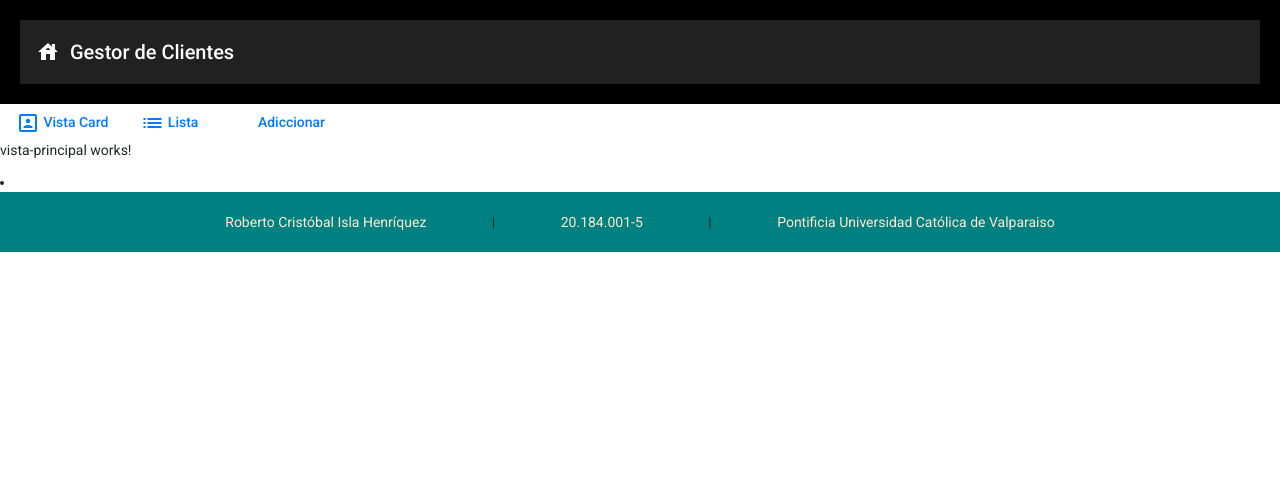
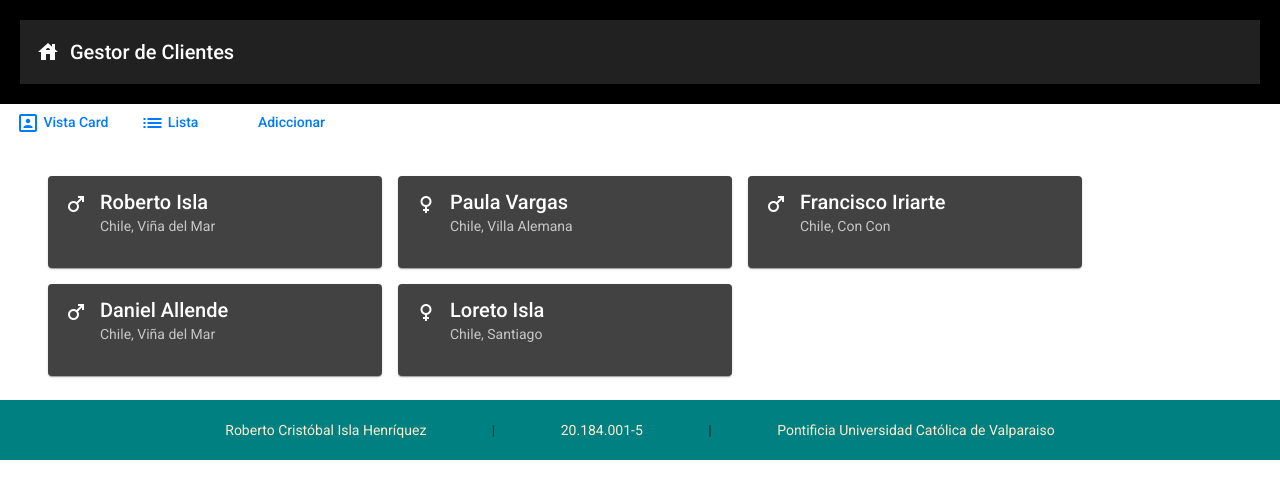
Before and after one commit to Tekanx/manejo-usuarios, an Angular app: page / in a window 1280 px wide. Shown: the top 498 px of the page. Built offline with nearby package versions, Linux system fonts and the light colour scheme.

Commit message:
Vista en carta de cada usuario implementada y, por el momento, finalizada

```diff
--- a/src/app/app.module.ts
+++ b/src/app/app.module.ts
@@ -5,6 +5,7 @@ import { MatIconModule } from '@angular/material/icon';
 import { MatToolbarModule } from '@angular/material/toolbar';
 import { NgbModule } from '@ng-bootstrap/ng-bootstrap';
 import { MatButtonModule } from '@angular/material/button';
+import { MatCardModule } from '@angular/material/card';
 
 import { AppComponent } from './app.component';
 import { ListaUsuariosComponent } from './listadoUsuarios/lista-usuarios/lista-usuarios.component';
@@ -31,7 +32,8 @@ import { VistaCrearComponent } from './pages/vista-crear/vista-crear.component';
     MatButtonModule,
     MatIconModule,
     MatToolbarModule,
-    NgbModule
+    NgbModule,
+    MatCardModule
   ],
   providers: [],
   bootstrap: [AppComponent]
--- a/src/app/interfaces/usuario.ts
+++ b/src/app/interfaces/usuario.ts
@@ -16,7 +16,7 @@ export const ListaUsuario : Array<Usuario> =
         ciudad: "Viña del Mar"
     },
     {
-        nombre: "Paual",
+        nombre: "Paula",
         apellido: "Vargas",
         genero: "Mujer",
         pais: "Chile",
@@ -27,7 +27,7 @@ export const ListaUsuario : Array<Usuario> =
         apellido: "Iriarte",
         genero: "Hombre",
         pais: "Chile",
-        ciudad: "Con con"
+        ciudad: "Con Con"
     },
     {
         nombre: "Daniel",
--- a/src/app/pages/vista-principal/vista-principal.component.html
+++ b/src/app/pages/vista-principal/vista-principal.component.html
@@ -1,4 +1,16 @@
-<p>vista-principal works!</p>
-<li>
-
-</li>
+<ul>
+    <li *ngFor = "let user of Lista">
+        <mat-card class="example-card">
+            <mat-card-header>
+            <div mat-card-avatar class="image" *ngIf = "user.genero == 'Hombre'">
+                <mat-icon aria-hidden="false" aria-label="Male Icon">male</mat-icon>
+            </div>
+            <div mat-card-avatar class="image" *ngIf = "user.genero == 'Mujer'">
+                <mat-icon aria-hidden="false" aria-label="Female Icon">female</mat-icon>
+            </div>
+            <mat-card-title>{{user.nombre}} {{user.apellido}}</mat-card-title>
+            <mat-card-subtitle>{{user.pais}}, {{user.ciudad}}</mat-card-subtitle>
+            </mat-card-header>
+        </mat-card>
+    </li>
+</ul>
--- a/src/app/pages/vista-principal/vista-principal.component.scss
+++ b/src/app/pages/vista-principal/vista-principal.component.scss
@@ -0,0 +1,16 @@
+ul {
+    padding-top: 2em;
+}
+ul li{
+    display: inline-block;
+    height: max-content;
+    width: 25em;
+    list-style-type: none;
+    padding: 8px;
+}
+
+.image{
+    height: 20px;
+    width: 20px;
+    background-size: cover;
+}
```
